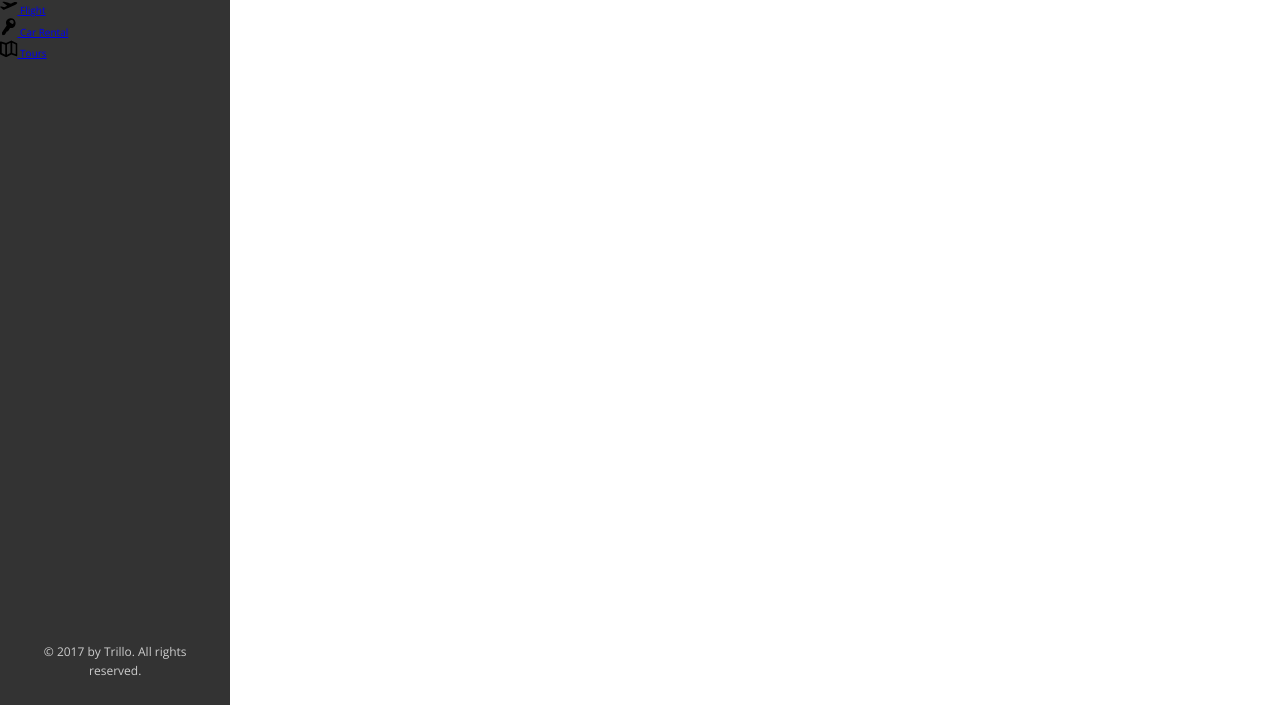
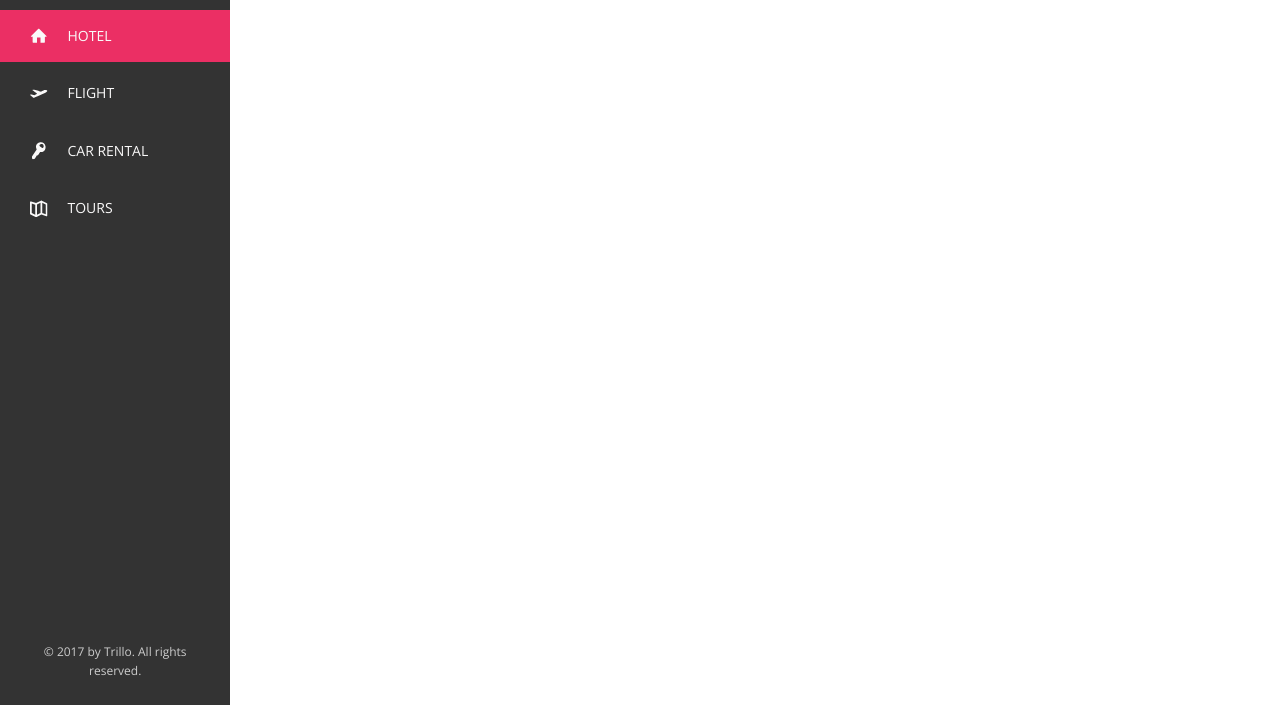
Before and after one commit to Electrolytful/Trillo, a website: page index.html in a window 1280 px wide. Shown: the part 95-800 px from the top of the page. Drawn offline with nearby package versions, Linux system fonts and the light colour scheme.

Commit message:
completed sidebar nav component

```diff
--- a/index.html
+++ b/index.html
@@ -54,7 +54,7 @@
             <!-- SIDEBAR NAV -->
             <nav class="sidebar">
                 <ul class="side-nav">
-                    <li class="side-nav__item">
+                    <li class="side-nav__item side-nav__item--active">
                         <a href="#" class="side-nav__link">
                             <svg class="side-nav__icon">
                                 <use xlink:href="public/img/sprite.svg#icon-home"></use>
--- a/sass/_components.scss
+++ b/sass/_components.scss
@@ -120,17 +120,61 @@
 
 // SIDEBAR NAV COMPONENT ///////
 .side-nav {
-    // &__item {
+    font-size: 1.4rem;
+    list-style: none;
+    margin-top: 3.5rem;
 
-    // }
+    &__item {
+        position: relative;
 
-    // &__link {
+        &:not(:last-child) {
+            margin-bottom: .5rem;
+        }
 
-    // }
+        &::before {
+            content: "";
+            position: absolute;
+            top: 0;
+            left: 0;
+            height: 100%;
+            width: 3px;
+            background-color: var(--color-primary);
+            transform: scaleY(0);
+            transition: transform .3s,
+                        width .3s cubic-bezier(1,0,0,1) .3s,
+                        background-color .1s;
+        }
+
+        &:active::before {
+            background-color: var(--color-primary-light);
+        }
+    }
+
+    &__item:hover::before,
+    &__item--active::before {
+        transform: scaleY(1);
+        width: 100%;
+    }
+
+    &__link:link,
+    &__link:visited {
+        color: var(--color-grey-light-1);
+        text-decoration: none;
+        text-transform: uppercase;
+        display: block;
+        padding: 1.5rem 3rem;
+        position: relative;
+        z-index: 10;
+
+        display: flex;
+        align-items: center;
+    }
 
     &__icon {
         width: 1.75rem;
         height: 1.75rem;
+        margin-right: 2rem;
+        fill: currentColor;
     }
 }
 ///////////////////////////////
```
Also changed, not shown: css/styles.css.
